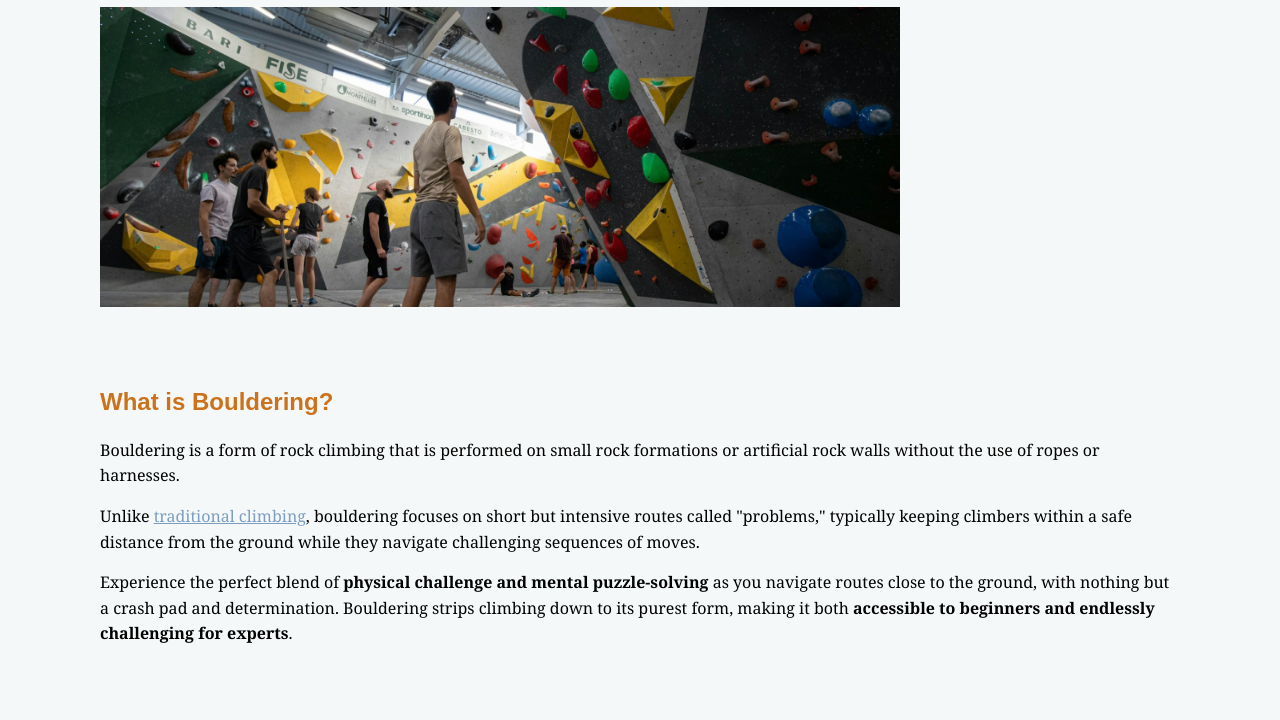
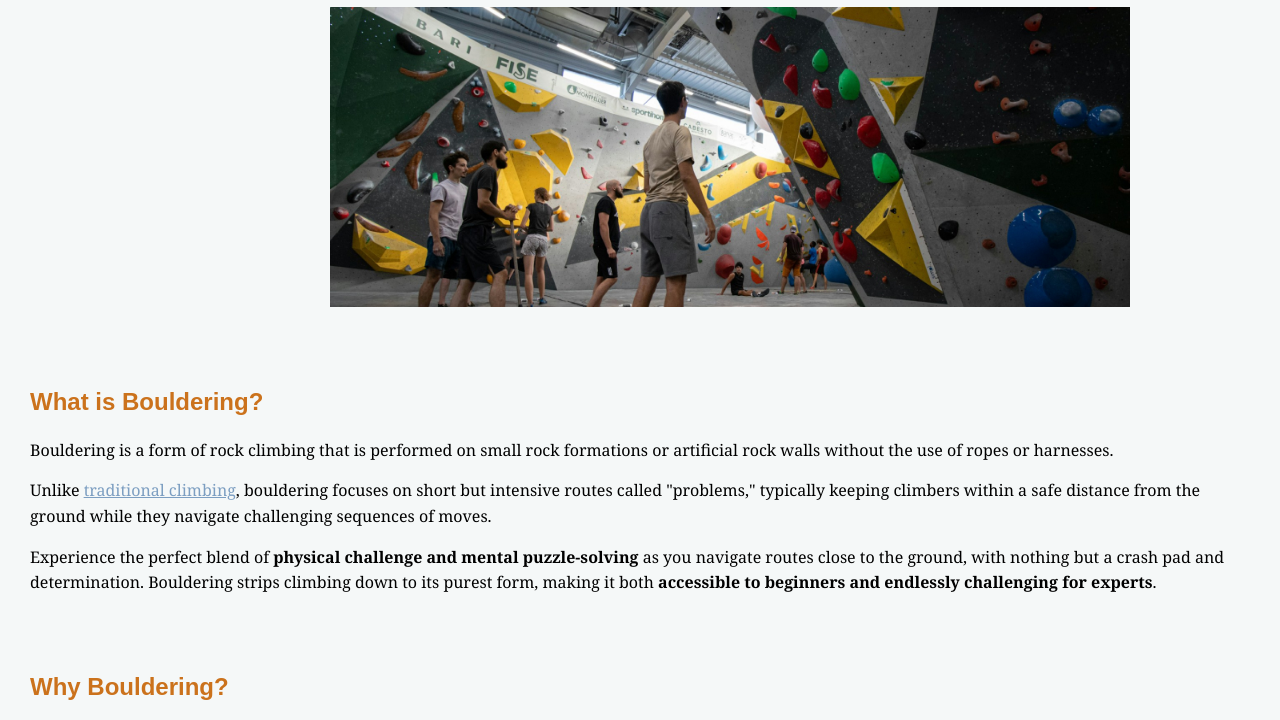
Before and after one commit to charan-hack/my-website, a plain HTML site: page index.html in a window 1280 px wide. Shown: the part 145-865 px from the top of the page. Drawn offline with Linux system fonts and the light colour scheme.

Commit message:
updated theimage to go center

```diff
--- a/css/style.css
+++ b/css/style.css
@@ -7,16 +7,21 @@ header{
 }
 
 
-body {
+body
+{
     background-color: #f5f8f8;
-    margin-left: 100px;
-    margin-right: 100px;
+    margin-left: 30px;
+    margin-right: 30px;
+
 
 }
 
 main{
    font-family: sans-serif;
-
+    img
+    {
+        margin-left: 300px;;
+    }
 
 }
 
```
